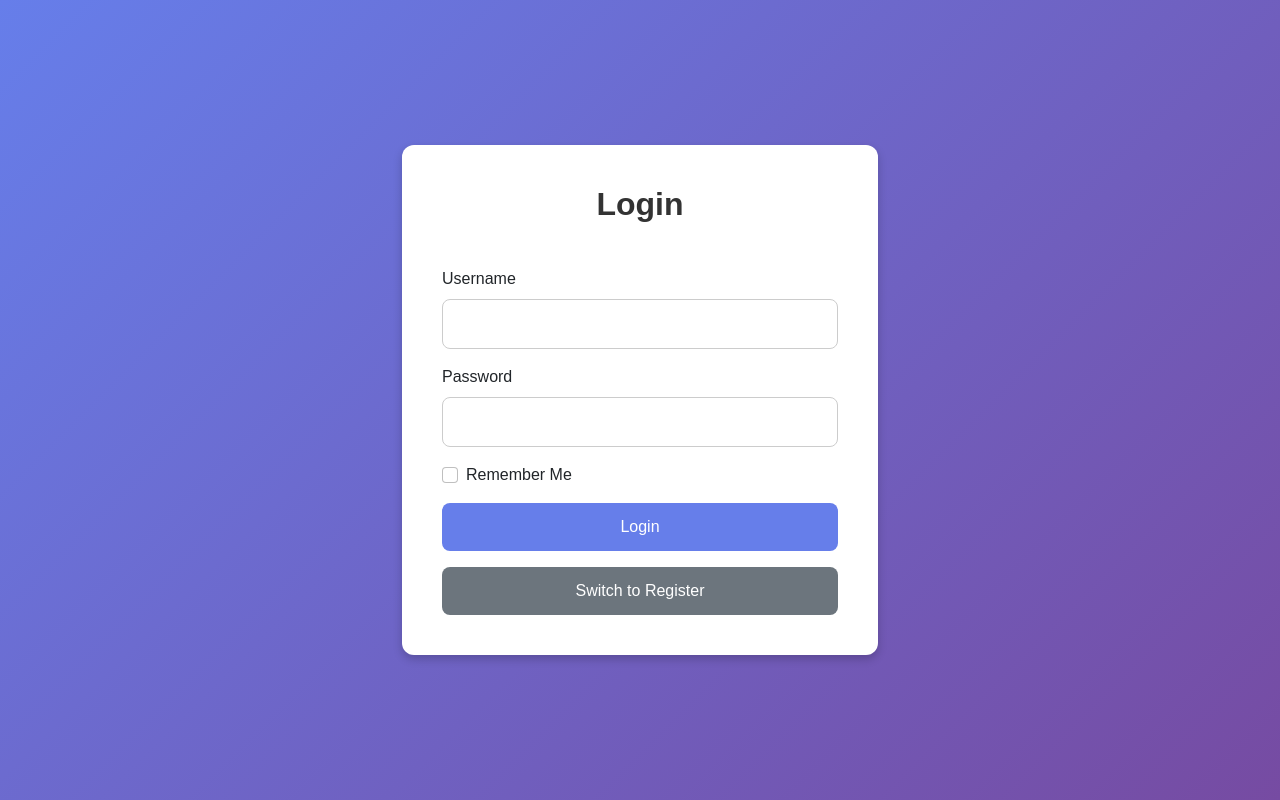
After one commit to gabutin12/Daily-time-record-cityhallboys, a PHP site: page /login.php in a window 1280 px wide. The commit adds this page. Run offline with PHP 8.4, Linux system fonts and the light colour scheme.

Commit message:
separate html and php from index

```diff
--- a/dtr.php
+++ b/dtr.php
@@ -10,7 +10,7 @@ require_once "db_connect.php";
 
 // Check if user is logged in
 if (!isset($_SESSION['username'])) {
-    header('Location: index.php');
+    header('Location: index.html');
     exit;
 }
 
--- /dev/null
+++ b/index.html
@@ -0,0 +1,154 @@
+<!DOCTYPE html>
+<html lang="en">
+  <head>
+    <meta charset="UTF-8" />
+    <meta name="viewport" content="width=device-width, initial-scale=1.0" />
+    <title>Login</title>
+    <link
+      href="https://cdn.jsdelivr.net/npm/bootstrap@5.2.3/dist/css/bootstrap.min.css"
+      rel="stylesheet"
+    />
+    <style>
+      body {
+        font-family: 'Poppins', sans-serif;
+        background: linear-gradient(135deg, #667eea, #764ba2);
+        height: 100vh;
+        display: flex;
+        justify-content: center;
+        align-items: center;
+      }
+
+      .container {
+        max-width: 500px;
+      }
+
+      .form-container {
+        background: #fff;
+        padding: 40px;
+        border-radius: 12px;
+        box-shadow: 0px 4px 10px rgba(0, 0, 0, 0.2);
+        animation: fadeIn 0.5s ease-in-out;
+        width: 100%;
+      }
+
+      h2 {
+        color: #333;
+        font-weight: 600;
+        text-align: center;
+        margin-bottom: 20px;
+      }
+
+      .form-control {
+        border-radius: 8px;
+        border: 1px solid #ccc;
+        transition: all 0.3s ease-in-out;
+        padding: 12px;
+      }
+
+      .form-control:focus {
+        border-color: #667eea;
+        box-shadow: 0px 0px 8px rgba(102, 126, 234, 0.5);
+      }
+
+      .btn {
+        border-radius: 8px;
+        transition: all 0.3s ease-in-out;
+        padding: 12px;
+        font-size: 16px;
+      }
+
+      .btn-primary {
+        background: #667eea;
+        border: none;
+      }
+
+      .btn-primary:hover {
+        background: #5563c1;
+      }
+
+      .btn-secondary {
+        background: #6c757d;
+        border: none;
+      }
+
+      .btn-secondary:hover {
+        background: #5a6268;
+      }
+
+      .text-center button {
+        margin-top: 10px;
+      }
+
+      /* Fade-in animation */
+      @keyframes fadeIn {
+        from {
+          opacity: 0;
+          transform: translateY(-20px);
+        }
+        to {
+          opacity: 1;
+          transform: translateY(0);
+        }
+      }
+      .error-message {
+        background: #f8d7da;
+        color: #a94442;
+        padding: 10px;
+        border-radius: 5px;
+        text-align: center;
+        font-weight: bold;
+        border: 1px solid #f5c6cb;
+      }
+    </style>
+  </head>
+  <body>
+    <div class="container">
+      <div class="form-container">
+        <h2 class="text-center">Login</h2>
+        <?php if (!empty($login_error)) : ?>
+        <div class="error-message"><?= $login_error; ?></div>
+        <?php endif; ?>
+        <br />
+        <form method="post">
+          <div class="mb-3">
+            <label for="loginUsername" class="form-label">Username</label>
+            <input
+              type="text"
+              class="form-control"
+              id="loginUsername"
+              name="loginUsername"
+              value="<?= htmlspecialchars($savedUsername) ?>"
+              required
+            />
+          </div>
+          <div class="mb-3">
+            <label for="loginPassword" class="form-label">Password</label>
+            <input
+              type="password"
+              class="form-control"
+              id="loginPassword"
+              name="loginPassword"
+              value="<?= htmlspecialchars($savedPassword) ?>"
+              required
+            />
+          </div>
+          <div class="mb-3 form-check">
+            <input type="checkbox" class="form-check-input" id="remember"
+            name="remember"
+            <?= ($savedUsername ? 'checked' : '') ?>>
+            <label class="form-check-label" for="remember">Remember Me</label>
+          </div>
+
+          <button type="submit" class="btn btn-primary w-100" name="login">
+            Login
+          </button>
+        </form>
+        <div class="text-center mt-3">
+          <a href="register.php" class="btn btn-secondary w-100"
+            >Switch to Register</a
+          >
+        </div>
+      </div>
+    </div>
+  </body>
+</html>
--- /dev/null
+++ b/login.php
@@ -0,0 +1,54 @@
+<?php
+session_start();
+
+if (isset($_SESSION['username'])) {
+    header("Location: dtr.php");
+    exit();
+}
+
+$login_error = "";
+$savedUsername = isset($_COOKIE['remember_username']) ? $_COOKIE['remember_username'] : "";
+$savedPassword = isset($_COOKIE['remember_password']) ? $_COOKIE['remember_password'] : "";
+
+if ($_SERVER["REQUEST_METHOD"] == "POST" && isset($_POST['login'])) {
+    require_once 'db_connect.php';
+
+    $loginUsername = $_POST['loginUsername'];
+    $loginPassword = $_POST['loginPassword'];
+    $remember = isset($_POST['remember']);
+
+    $sql = "SELECT id, username, password FROM users WHERE username = ?";
+    $stmt = $conn->prepare($sql);
+    $stmt->bind_param("s", $loginUsername);
+    $stmt->execute();
+    $result = $stmt->get_result();
+
+    if ($result->num_rows == 1) {
+        $user = $result->fetch_assoc();
+        if (password_verify($loginPassword, $user['password'])) {
+            session_regenerate_id();
+            $_SESSION['loggedin'] = true;
+            $_SESSION['username'] = $loginUsername;
+            $_SESSION['id'] = $user['id'];
+
+            if ($remember) {
+                setcookie("remember_username", $loginUsername, time() + (86400 * 30), "/");
+                setcookie("remember_password", $loginPassword, time() + (86400 * 30), "/");
+            } else {
+                setcookie("remember_username", "", time() - 3600, "/");
+                setcookie("remember_password", "", time() - 3600, "/");
+            }
+
+            header("Location: dtr.php");
+            exit();
+        } else {
+            $login_error = "Incorrect username or password.";
+        }
+    } else {
+        $login_error = "Incorrect username or password.";
+    }
+    $stmt->close();
+}
+
+// Include the HTML template
+include 'index.html';
--- a/logout.php
+++ b/logout.php
@@ -1,5 +1,5 @@
 <?php
 session_start();
 session_destroy();
-header("Location: index.php");
+header("Location: index.html");
 exit();
--- a/register.php
+++ b/register.php
@@ -30,7 +30,7 @@ if ($_SERVER["REQUEST_METHOD"] == "POST" && isset($_POST['register'])) {
 
             if ($insert_stmt->execute()) {
                 $_SESSION['registration_success'] = true;
-                header("Location: index.php");
+                header("Location: index.html");
                 exit();
             } else {
                 $registration_error = "❌ Registration failed. Please try again.";
@@ -168,7 +168,7 @@ if ($_SERVER["REQUEST_METHOD"] == "POST" && isset($_POST['register'])) {
             </form>
 
             <div class="text-center mt-3">
-                <a href="index.php" class="btn btn-secondary w-100">Switch to Login</a>
+                <a href="index.html" class="btn btn-secondary w-100">Switch to Login</a>
             </div>
         </div>
     </div>
```
Also changed, not shown: db_connect.php (+4 -4 lines), index.php (deleted, +0 -187 lines).
